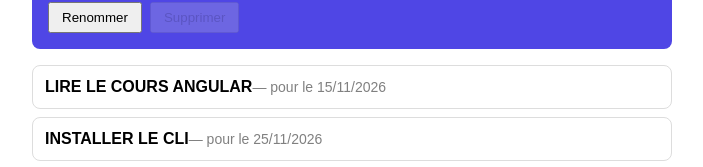
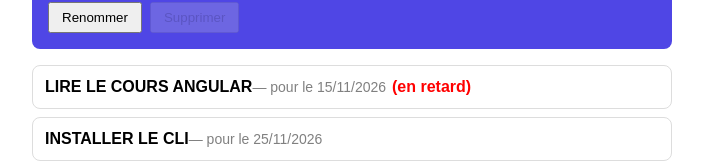
Before and after one commit to mohammedkasmii/AngularSeances, an Angular app: page / in a window 1280 px wide. Shown: the part 126-293 px from the top of the page, without its empty margins (288-991 px from the left). Built offline with nearby package versions, Linux system fonts and the light colour scheme.

Commit message:
seance-2/exercice-05: custom overdue pipe

```diff
--- /dev/null
+++ b/src/app/pipes/overdue-pipe.ts
@@ -0,0 +1,21 @@
+import { Pipe, PipeTransform } from '@angular/core';
+
+@Pipe({
+  name: 'overdue',
+})
+export class OverduePipe implements PipeTransform {
+  // Retourne "(en retard)" si la date limite est dépassée, sinon une chaîne vide.
+  transform(dueDate?: string): string {
+    if (!dueDate) {
+      return '';
+    }
+
+    const today = new Date();
+    today.setHours(0, 0, 0, 0);
+
+    if (new Date(dueDate) < today) {
+      return '(en retard)';
+    }
+    return '';
+  }
+}
--- a/src/app/tasks/tasks.css
+++ b/src/app/tasks/tasks.css
@@ -15,6 +15,12 @@ li {
   font-size: 14px;
 }
 
+.overdue {
+  margin-left: 6px;
+  color: red;
+  font-weight: bold;
+}
+
 .empty {
   color: gray;
   font-style: italic;
--- a/src/app/tasks/tasks.html
+++ b/src/app/tasks/tasks.html
@@ -6,6 +6,7 @@
       <li>
         <strong>{{ task.title | uppercase }}</strong>
         <span class="date">— pour le {{ task.dueDate | date: 'dd/MM/yyyy' }}</span>
+        <span class="overdue">{{ task.dueDate | overdue }}</span>
       </li>
     }
   </ul>
--- a/src/app/tasks/tasks.ts
+++ b/src/app/tasks/tasks.ts
@@ -1,10 +1,11 @@
 import { DatePipe, UpperCasePipe } from '@angular/common';
 import { Component } from '@angular/core';
 import { Task } from '../models/task.model';
+import { OverduePipe } from '../pipes/overdue-pipe';
 
 @Component({
   selector: 'app-tasks',
-  imports: [DatePipe, UpperCasePipe],
+  imports: [DatePipe, UpperCasePipe, OverduePipe],
   templateUrl: './tasks.html',
   styleUrl: './tasks.css',
 })
```
